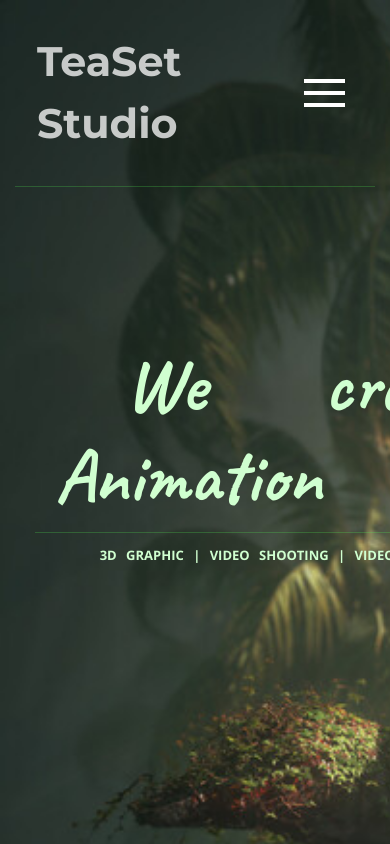
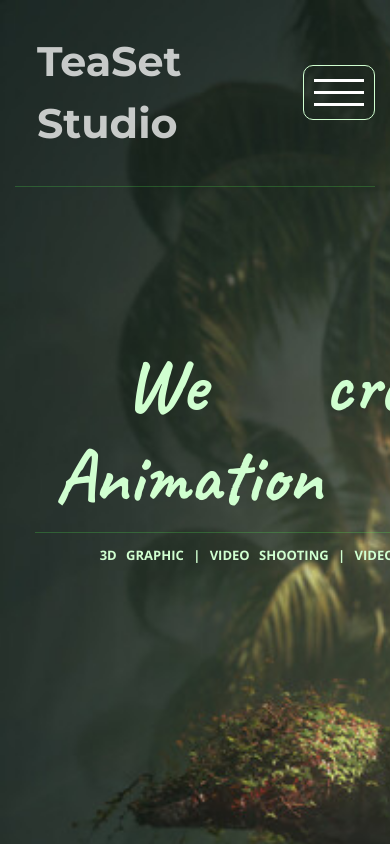
Before and after one commit to teasetstudio/TeaSetStudio.github.io, a plain HTML site: page index.html in a window 390 px wide. Shown: the top 844 px of the page. Drawn offline with nearby package versions, Linux system fonts and the light colour scheme.

Commit message:
17 07 2020

```diff
--- a/index.html
+++ b/index.html
@@ -37,7 +37,7 @@
                         <a class="nav-link" href="index.html#contacts">contacts</a>
                     </nav>
                     <button class="burger" type="button">
-
+                        <div class="burger-item"></div>
                     </button>      <!-- burger-->
                 </div>             <!-- header-inner-->
             </div>                 <!-- container-->
--- a/styleIndex.css
+++ b/styleIndex.css
@@ -29,7 +29,7 @@ body{
     justify-content: space-between;
     padding: 20px 0px;
     align-items: center;
-    border-bottom: 1px solid rgba(79, 231, 79, 0.253);
+    border-bottom: 1px solid #4fe74f41;
 }
 .header-logo{
     font-size: 1.875rem;
@@ -221,30 +221,36 @@ footer{
         padding-top: 240px;
     }
     .burger{
-        margin-right: 30px;
-        padding: 2px;
         display: block;
-        border: 0;
+        background-color:transparent;
+        padding: 0;
+        cursor: pointer;
+        border: 1px solid #d0ffd0;
+        border-radius: 10px;
+    }
+    .burger:hover{
+        background-color: #3a5e3a;
+    }
+    .burger-item{
         width: 50px;
         height: 3px;
+        margin: 25px 10px;
         background-color: #fff;
         position: relative;
-        cursor: pointer;
     }
-    .burger:after,
-    .burger:before{
+    .burger-item:before,
+    .burger-item:after{
         content: "";
+        position: absolute;
+        left: 0;
+        background-color: #fff;
         width: 100%;
         height: 100%;
-        position: absolute;
-        left: 0;
-        z-index: 2;
-        background-color: #fff;
     }
-    .burger:after{
+    .burger-item:before{
         top: 12px;
     }
-    .burger:before{
+    .burger-item:after{
         top: -12px;
     }
 
```
